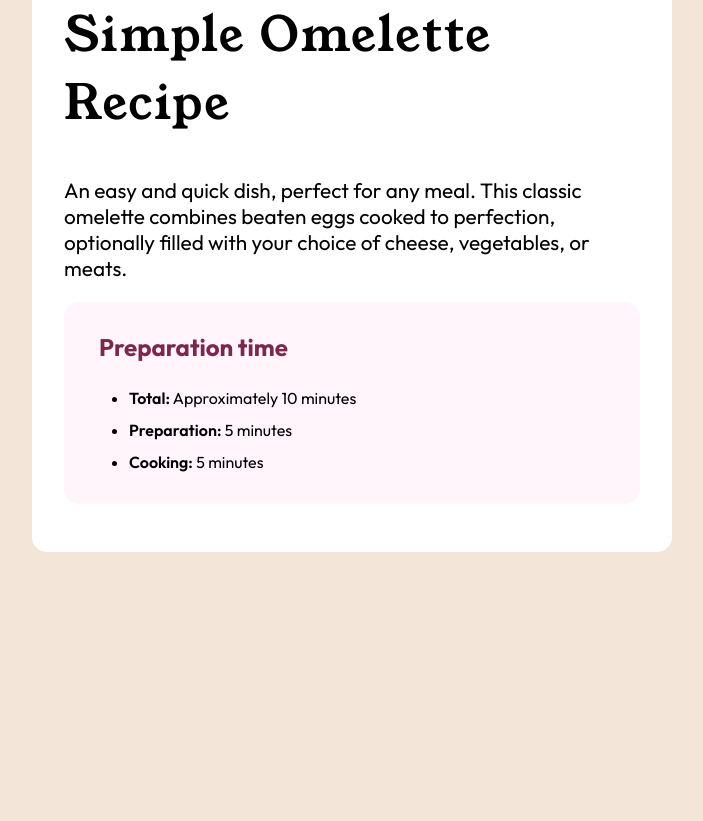
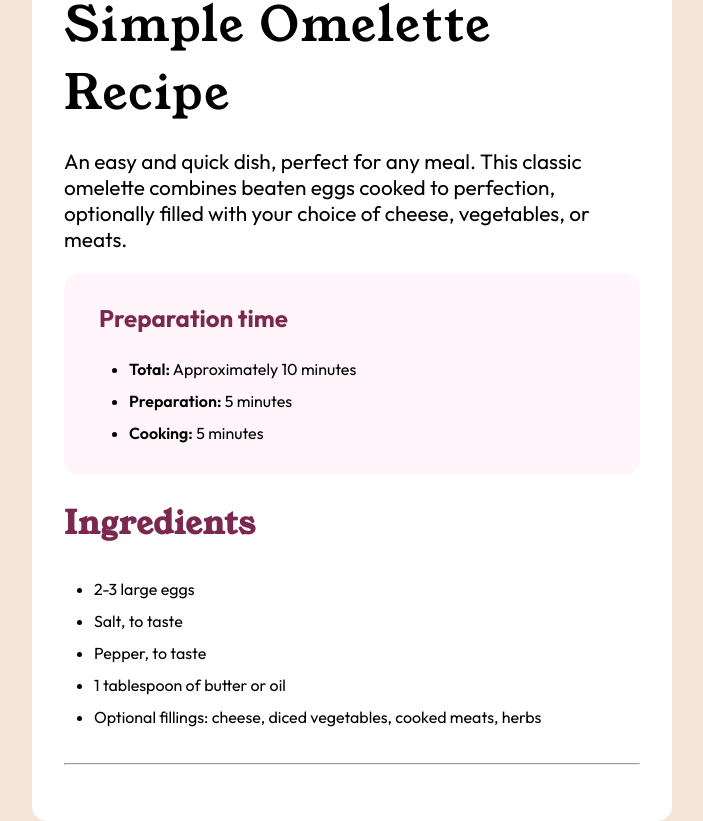
Before and after one commit to horoserp/recipe, a React (Create React App) app: page / in a window 1280 px wide. Shown: the part 434-1255 px from the top of the page, without its empty margins (288-991 px from the left). Before the commit the page ends 986 px from the top, so only its background shows below. Built offline with nearby package versions, Linux system fonts and the light colour scheme.

Commit message:
Update: Finish Ingredients.

```diff
--- a/src/App.css
+++ b/src/App.css
@@ -44,6 +44,7 @@ h1 {
   font-weight: 400;
   font-size: 3rem;
   letter-spacing: 2px;
+  margin: 30px 0 10px 0;
 }
 
 p {
@@ -71,3 +72,20 @@ p {
 .prep li {
   line-height: 2;
 }
+
+.ingredients h2 {
+  font-family: "Young Serif", serif;
+  font-size: 2rem;
+  color: var(--rose800);
+  letter-spacing: 1px;
+}
+
+.ingredients ul {
+  padding-inline-start: 30px;
+  margin-top: 0px;
+  margin-bottom: 30px;
+}
+
+.ingredients li {
+  line-height: 2;
+}
--- a/src/App.js
+++ b/src/App.js
@@ -1,5 +1,6 @@
 import RecipeTitle from "./RecipeTitle";
 import "./App.css";
+import Ingredients from "./Ingredients";
 
 function App() {
   return (
@@ -7,6 +8,7 @@ function App() {
       <main class="recipe-container">
         <img src="/image-omelette.jpeg" alt="Simple Omelette Recipe" />
         <RecipeTitle />
+        <Ingredients />
       </main>
     </div>
   );
--- /dev/null
+++ b/src/Ingredients.js
@@ -0,0 +1,21 @@
+import React from "react";
+
+function Ingredients() {
+  return (
+    <section className="ingredients">
+      <h2>Ingredients</h2>
+      <ul>
+        <li>2-3 large eggs</li>
+        <li>Salt, to taste</li>
+        <li>Pepper, to taste</li>
+        <li>1 tablespoon of butter or oil</li>
+        <li>
+          Optional fillings: cheese, diced vegetables, cooked meats, herbs
+        </li>
+      </ul>
+      <hr />
+    </section>
+  );
+}
+
+export default Ingredients;
```
